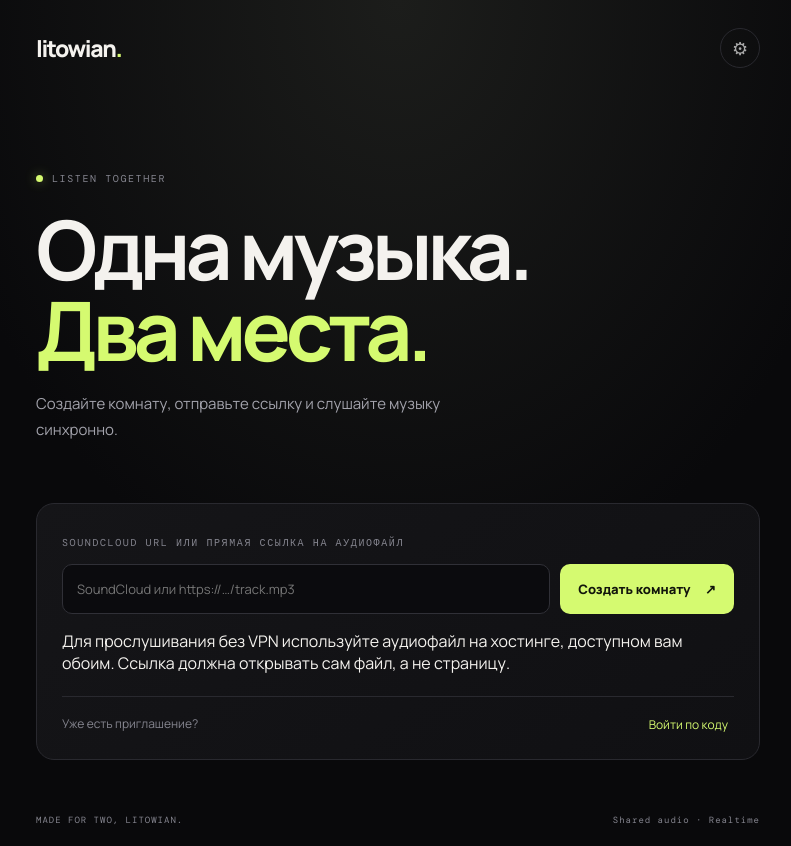
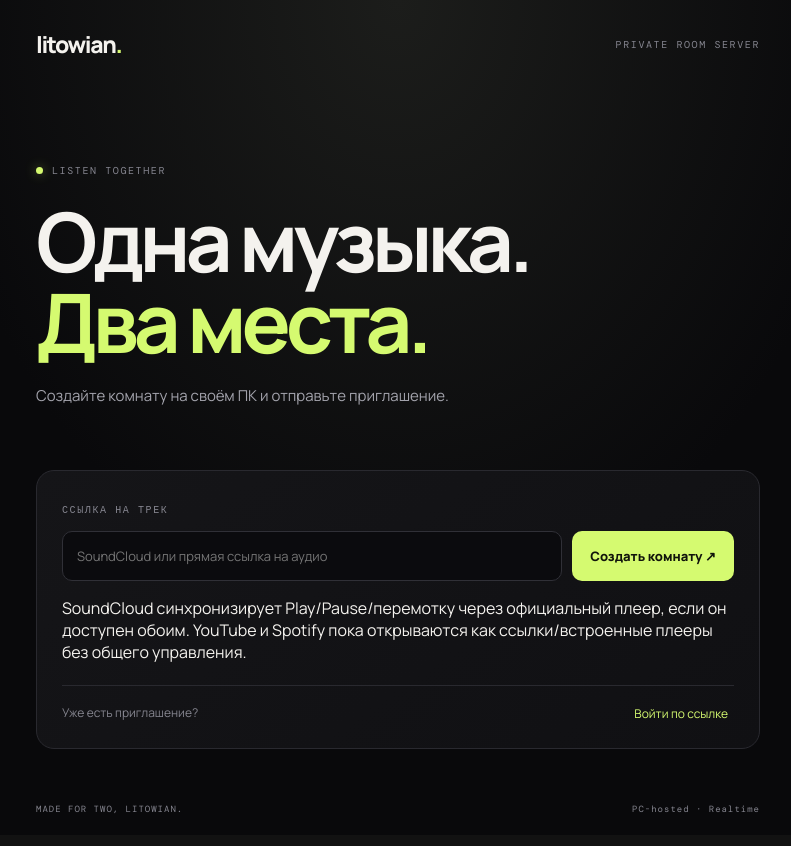
Before and after one commit to solevuhah/litowian, a website: page index.html in a window 1280 px wide. Shown: the whole page, without its empty margins (242-1033 px from the left). Drawn offline with nearby package versions, Linux system fonts and the light colour scheme; a script that the page names is missing.

Commit message:
Switch app to PC-hosted server

```diff
--- a/index.html
+++ b/index.html
@@ -1,9 +1,8 @@
 <!doctype html>
-<html lang="ru"><head><meta charset="UTF-8"><meta name="viewport" content="width=device-width,initial-scale=1,viewport-fit=cover"><meta name="theme-color" content="#09090b"><meta name="description" content="litowian — слушайте музыку вместе, где бы вы ни были."><title>litowian — listen together</title><link rel="stylesheet" href="./style.css"></head>
-<body><main class="shell"><header class="top"><a class="brand" href="./">litowian<span>.</span></a><button id="settings" class="icon-btn" aria-label="Настройки">⚙</button></header>
-<section class="hero"><div class="eyebrow"><i></i> LISTEN TOGETHER</div><h1>Одна музыка.<br><em>Два места.</em></h1><p class="sub">Создайте комнату, отправьте ссылку и слушайте музыку синхронно.</p></section>
-<section class="panel" id="home"><label for="track">SOUNDCLOUD URL ИЛИ ПРЯМАЯ ССЫЛКА НА АУДИОФАЙЛ</label><div class="track-row"><input id="track" type="url" placeholder="SoundCloud или https://…/track.mp3"><button id="create" class="primary">Создать комнату <span>↗</span></button></div><p class="input-hint">Для прослушивания без VPN используйте аудиофайл на хостинге, доступном вам обоим. Ссылка должна открывать сам файл, а не страницу.</p><div class="join-row"><span>Уже есть приглашение?</span><button id="join" class="text-btn">Войти по коду</button></div></section>
-<section class="room panel hidden" id="room"><div class="room-head"><div><div class="eyebrow">YOUR LISTENING ROOM</div><h2 id="room-name">Комната</h2></div><button id="copy" class="copy">↗ Пригласить</button></div><div class="player-wrap"><div id="player-placeholder"><div class="disc">♫</div><p>Вставьте ссылку на музыку, чтобы начать</p></div><iframe id="sc-player" allow="autoplay" scrolling="no" frameborder="no" src="about:blank"></iframe><audio id="audio-player" controls preload="metadata"></audio></div><div class="status" id="status">Ожидание подключения…</div><div class="members"><span class="dot"></span><span id="members">Вы в комнате</span></div><button id="leave" class="text-btn leave">Покинуть комнату</button></section>
-<footer><span>MADE FOR TWO, LITOWIAN.</span><span>Shared audio · Realtime</span></footer></main>
-<div class="modal hidden" id="modal"><div class="dialog"><button id="close" class="close">×</button><div class="eyebrow">ONE-TIME SETUP</div><h2>Подключение комнаты</h2><p>Для синхронизации нужен бесплатный проект Supabase. Вставьте Project URL и anon/public key — они сохранятся только в этом браузере.</p><label>SUPABASE PROJECT URL</label><input id="sb-url" placeholder="https://xxxx.supabase.co"><label>SUPABASE ANON / PUBLISHABLE KEY</label><input id="sb-key" placeholder="sb_publishable_… или anon key"><p class="hint">В Supabase включите Realtime для Broadcast. Не вставляйте service_role key.</p><button id="save" class="primary full">Сохранить настройки</button><a href="https://supabase.com/dashboard" target="_blank" rel="noreferrer">Открыть Supabase ↗</a></div></div>
-<div class="toast" id="toast"></div><script src="https://cdn.jsdelivr.net/npm/@supabase/supabase-js@2"></script><script src="https://w.soundcloud.com/player/api.js"></script><script src="./app.js"></script></body></html>
+<html lang="ru"><head><meta charset="UTF-8"><meta name="viewport" content="width=device-width,initial-scale=1,viewport-fit=cover"><meta name="theme-color" content="#09090b"><meta name="description" content="litowian — слушайте музыку вместе."><title>litowian — listen together</title><link rel="stylesheet" href="./style.css"></head>
+<body><main class="shell"><header class="top"><a class="brand" href="./">litowian<span>.</span></a><span class="eyebrow">PRIVATE ROOM SERVER</span></header>
+<section class="hero"><div class="eyebrow"><i></i> LISTEN TOGETHER</div><h1>Одна музыка.<br><em>Два места.</em></h1><p class="sub">Создайте комнату на своём ПК и отправьте приглашение.</p></section>
+<section class="panel" id="home"><label for="track">ССЫЛКА НА ТРЕК</label><div class="track-row"><input id="track" type="url" placeholder="SoundCloud или прямая ссылка на аудио"><button id="create" class="primary">Создать комнату ↗</button></div><p class="input-hint">SoundCloud синхронизирует Play/Pause/перемотку через официальный плеер, если он доступен обоим. YouTube и Spotify пока открываются как ссылки/встроенные плееры без общего управления.</p><div class="join-row"><span>Уже есть приглашение?</span><button id="join" class="text-btn">Войти по ссылке</button></div></section>
+<section class="room panel hidden" id="room"><div class="room-head"><div><div class="eyebrow">YOUR LISTENING ROOM</div><h2 id="room-name">Комната</h2></div><button id="copy" class="copy">↗ Пригласить</button></div><div class="player-wrap"><div id="player-placeholder"><div class="disc">♫</div><p>Загрузка плеера…</p></div><iframe id="sc-player" allow="autoplay" scrolling="no" frameborder="no" src="about:blank"></iframe><audio id="audio-player" controls preload="metadata"></audio><div id="link-player" class="link-player hidden"><p>Этот сервис пока нельзя управлять синхронно из браузера.</p><a id="open-track" target="_blank" rel="noopener noreferrer">Открыть трек ↗</a></div></div><div class="status" id="status">Подключение…</div><div class="members"><span class="dot"></span><span id="members">Подключение участников…</span></div><button id="leave" class="text-btn leave">Покинуть комнату</button></section>
+<footer><span>MADE FOR TWO, LITOWIAN.</span><span>PC-hosted · Realtime</span></footer></main>
+<div class="toast" id="toast"></div><script src="https://w.soundcloud.com/player/api.js"></script><script src="./app.js"></script></body></html>
```
